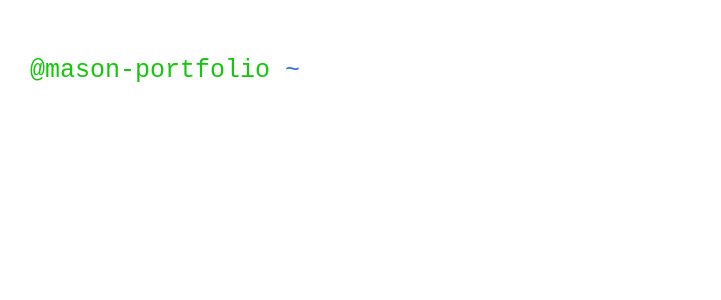
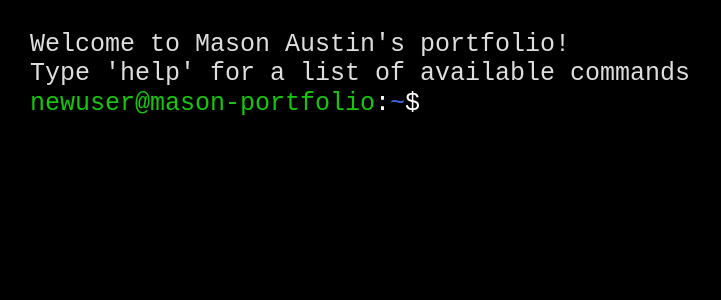
Before and after one commit to masonaustin42/terminal-portfolio, a React (Vite) app: page / in a window 1280 px wide. Shown: the top 300 px of the page, without its empty margins (0-721 px from the left). Built offline with nearby package versions, Linux system fonts and the light colour scheme.

Commit message:
add command functionality

```diff
--- a/src/App.tsx
+++ b/src/App.tsx
@@ -1,81 +1,40 @@
-import React, { useState, useEffect, FC } from "react";
+import { useState, FC } from "react";
 import "./App.css";
 import Output from "./Output";
+import Input from "./Input";
 
+type command = [isCommandInput: boolean, string];
+export type { command };
 const App: FC = () => {
-  type command = [isCommandInput: boolean, string];
-  const [output, setOutput] = useState([] as command[]);
+  const defaultCommand = [
+    false,
+    `Welcome to Mason Austin's portfolio!
+    Type 'help' for a list of available commands`,
+  ];
+  const [output, setOutput] = useState([defaultCommand] as command[]);
   const [input, setInput] = useState("");
-  const username = localStorage.getItem("username");
+  const [commandHistory, setCommandHistory] = useState([] as string[]);
+  const user = window.localStorage.getItem("username") || "newuser";
+  const [username, setUsername] = useState(user);
 
-  const executeCommand = (command: string) => {
-    const args = command.split(" ");
-    switch (args[0]) {
-      case "help":
-        switch (args[1]) {
-          case "about":
-            return "about: prints a short description about me";
-          case "setusername":
-            return "setusername [username]: sets a username for the terminal";
-          default:
-            return "Available commands: about, contact, projects";
-        }
-      case "about":
-        return "Hello! I'm Mason, a software developer from Seattle.";
-      case "clear":
-        setOutput([]);
-        return "";
-      case "setusername":
-        localStorage.setItem("username", args[1]);
-        return `Username set to ${args[1]}`;
-      default:
-        return "Command not found, please type 'help' for a list of available commands";
-    }
+  const assignUsername = (name: string): void => {
+    setUsername(name);
+    window.localStorage.setItem("username", name);
   };
-
-  useEffect(() => {
-    const commandInput = (e: KeyboardEvent) => {
-      if (e.repeat) return;
-      if (e.key === "Enter") {
-        console.log("enter", input);
-        const newOutput = [...output];
-        newOutput.push([true, input]);
-        newOutput.push([false, executeCommand(input)]);
-        setOutput(newOutput);
-        // setInput("");
-      }
-    };
-    document
-      .getElementById("command-input")
-      ?.addEventListener("keydown", commandInput);
-
-    return () => {
-      document
-        .getElementById("command-input")
-        ?.removeEventListener("keydown", commandInput);
-    };
-  }, [output]);
 
   return (
     <div className="App">
       <Output output={output} />
-      <p>
-        <span style={{ color: "#16c60c" }}>{username}@mason-portfolio</span>
-        <span style={{ color: "white" }}>:</span>
-        <span style={{ color: "#376fea" }}>~</span>
-        <span style={{ color: "white" }}>
-          ${" "}
-          <input
-            id="command-input"
-            type="text"
-            autoFocus
-            value={input}
-            onChange={(e: React.ChangeEvent<HTMLInputElement>) =>
-              setInput(e.target.value)
-            }
-          />
-        </span>
-      </p>
+      <Input
+        output={output}
+        setOutput={setOutput}
+        input={input}
+        setInput={setInput}
+        commandHistory={commandHistory}
+        setCommandHistory={setCommandHistory}
+        username={username}
+        assignUsername={assignUsername}
+      />
     </div>
   );
 };
--- /dev/null
+++ b/src/ExecCommand.ts
@@ -0,0 +1,61 @@
+const executeCommand = (command: string, assignUsername: Function) => {
+  command = command.trim().toLowerCase();
+  const args = command.split(" ");
+  switch (args[0]) {
+    case "":
+      return "";
+    case "help":
+      switch (args[1]) {
+        case "about":
+          return "about: prints a short description about me";
+        case "contact":
+          return "contact: prints my contact information";
+        case "projects":
+          return "projects: prints a list of my projects";
+        case "setusername":
+          return "setusername [username]: sets a username for the terminal";
+        case "email":
+        case "phone":
+        case "github":
+        case "linkedin":
+          return `${args[1]}: opens a link to my ${args[1]}`;
+        default:
+          return `Enter help [command] for more information on a specific command
+          Available commands:
+          about
+          clear
+          contact
+          projects
+          setusername`;
+      }
+    case "about":
+      return "Hello! I'm Mason, a software developer from Seattle.";
+    case "clear":
+      return "";
+    case "contact":
+      return `contact-info`;
+    case "setusername":
+      if (args.length < 2) return "Please provide a username";
+      assignUsername(args[1]);
+      return `Username set to ${args[1]}`;
+    case "github":
+      window.open("https://www.github.com/masonaustin42", "_blank");
+      return "opening GitHub profile...";
+    case "linkedin":
+      window.open(
+        "https://www.linkedin.com/in/mason-austin-a1b568240/",
+        "_blank"
+      );
+      return "opening LinkedIn profile...";
+    case "email":
+      window.open("mailto:masonaustin42@gmail.com", "_blank");
+      return "opening email client...";
+    case "phone":
+      window.open("tel:360-328-4137", "_blank");
+      return "opening phone app...";
+    default:
+      return "Command not found, please type 'help' for a list of available commands";
+  }
+};
+
+export default executeCommand;
--- /dev/null
+++ b/src/Input.tsx
@@ -0,0 +1,79 @@
+import React, { FC, useState } from "react";
+import { command } from "./App";
+import executeCommand from "./ExecCommand";
+
+interface Props {
+  output: command[];
+  setOutput: React.Dispatch<React.SetStateAction<command[]>>;
+  input: string;
+  setInput: React.Dispatch<React.SetStateAction<string>>;
+  commandHistory: string[];
+  setCommandHistory: React.Dispatch<React.SetStateAction<string[]>>;
+  username: string;
+  assignUsername: (name: string) => void;
+}
+
+const Input: FC<Props> = ({
+  output,
+  setOutput,
+  input,
+  setInput,
+  commandHistory,
+  setCommandHistory,
+  username,
+  assignUsername,
+}) => {
+  const [commandHistoryIndex, setCommandHistoryIndex] = useState(0);
+
+  const commandInput = (e: React.KeyboardEvent<HTMLInputElement>) => {
+    if (e.repeat) return;
+    if (e.key === "ArrowUp") {
+      if (commandHistoryIndex < commandHistory.length) {
+        setInput(commandHistory[commandHistoryIndex]);
+        setCommandHistoryIndex(commandHistoryIndex + 1);
+      }
+    }
+    if (e.key === "ArrowDown") {
+      if (commandHistoryIndex > 0) {
+        setInput(commandHistory[commandHistoryIndex - 1]);
+        setCommandHistoryIndex(commandHistoryIndex - 1);
+      }
+    }
+    if (e.key === "Enter") {
+      const newCommandHistory = [...commandHistory, input];
+      setCommandHistory(newCommandHistory);
+      setCommandHistoryIndex(commandHistory.length - 1);
+      const newOutput = [...output];
+      newOutput.push([true, input]);
+      newOutput.push([false, executeCommand(input, assignUsername)]);
+      if (input === "clear") setOutput([]);
+      else setOutput(newOutput);
+      setInput("");
+    }
+  };
+
+  return (
+    <>
+      <p>
+        <span style={{ color: "#16c60c" }}>{username}@mason-portfolio</span>
+        <span style={{ color: "white" }}>:</span>
+        <span style={{ color: "#376fea" }}>~</span>
+        <span style={{ color: "white" }}>
+          ${" "}
+          <input
+            id="command-input"
+            type="text"
+            autoFocus
+            value={input}
+            onKeyDown={commandInput}
+            onChange={(e: React.ChangeEvent<HTMLInputElement>) =>
+              setInput(e.target.value)
+            }
+          />
+        </span>
+      </p>
+    </>
+  );
+};
+
+export default Input;
--- a/src/Output.tsx
+++ b/src/Output.tsx
@@ -1,10 +1,11 @@
 import { FC } from "react";
+import { command } from "./App";
 
-interface Output {
-  output: [isCommandInput: boolean, string][];
+interface Props {
+  output: command[];
 }
 
-const Output: FC<Output> = ({ output }) => {
+const Output: FC<Props> = ({ output }) => {
   const username = localStorage.getItem("username");
 
   return (
@@ -22,7 +23,46 @@ const Output: FC<Output> = ({ output }) => {
             </p>
           );
         } else {
-          return <p key={index}>{command[1]}</p>;
+          if (command[1] === "") return null;
+          if (command[1] === "contact-info")
+            return (
+              <>
+                <p>Click on a link or type a link to open it in a new window</p>
+                <p>
+                  Email:{" "}
+                  <a href="mailto:masonaustin42@gmail.com" target="_blank">
+                    masonaustin42@gmail.com
+                  </a>
+                </p>
+                <p>
+                  Phone:{" "}
+                  <a href="tel:360-328-4137" target="_blank">
+                    360-328-4137
+                  </a>
+                </p>
+                <p>
+                  LinkedIn:{" "}
+                  <a
+                    href="https://www.linkedin.com/in/mason-austin-a1b568240/"
+                    target="_blank"
+                  >
+                    masonaustin42
+                  </a>
+                </p>
+                <p>
+                  GitHub:{" "}
+                  <a
+                    href="https://www.github.com/masonaustin42"
+                    target="_blank"
+                  >
+                    masonaustin42
+                  </a>
+                </p>
+              </>
+            );
+          return command[1].split("\n").map((line, index) => {
+            return <p key={index}>{line}</p>;
+          });
         }
       })}
     </>
--- a/src/index.css
+++ b/src/index.css
@@ -1,6 +1,5 @@
 :root {
   font-family: monospace, Arial, Helvetica, sans-serif;
-  line-height: 1;
   font-weight: 400;
 
   color-scheme: light dark;
@@ -25,11 +24,11 @@ a:hover {
 input,
 p {
   font-family: monospace, Arial, Helvetica, sans-serif;
-  line-height: 1;
   font-weight: 400;
   background-color: transparent;
   border: 0px;
   font-size: 25px;
+  margin: 0;
 }
 
 input:focus {
@@ -43,40 +42,3 @@ body {
   min-width: 320px;
   min-height: 100vh;
 }
-
-h1 {
-  font-size: 3.2em;
-  line-height: 1.1;
-}
-
-button {
-  border-radius: 8px;
-  border: 1px solid transparent;
-  padding: 0.6em 1.2em;
-  font-size: 1em;
-  font-weight: 500;
-  font-family: inherit;
-  background-color: #1a1a1a;
-  cursor: pointer;
-  transition: border-color 0.25s;
-}
-button:hover {
-  border-color: #646cff;
-}
-button:focus,
-button:focus-visible {
-  outline: 4px auto -webkit-focus-ring-color;
-}
-
-@media (prefers-color-scheme: light) {
-  :root {
-    color: #213547;
-    background-color: #ffffff;
-  }
-  a:hover {
-    color: #747bff;
-  }
-  button {
-    background-color: #f9f9f9;
-  }
-}
```
